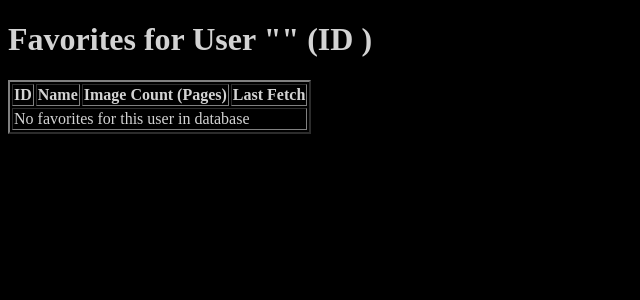
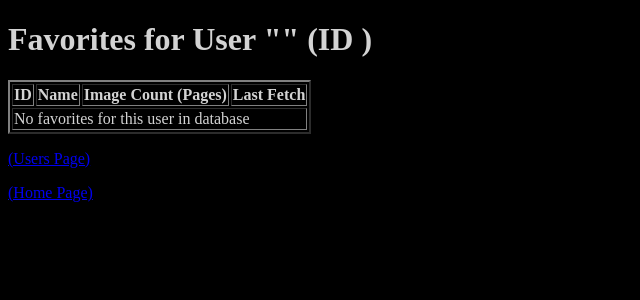
Before and after one commit to balparda/fapfavorites, a Django app: template templates/viewer/favorites.html in a window 1280 px wide. Shown: the top 300 px of the page, without its empty margins (0-640 px from the left). Run offline with Django 4.2, Linux system fonts and the light colour scheme; the template is opened without the code that fills it, so the values that code supplies are empty.

Commit message:
useful navigation links added

```diff
--- a/templates/viewer/duplicate.html
+++ b/templates/viewer/duplicate.html
@@ -44,7 +44,9 @@
       {% endfor %}
     </table>
 
-  <p>{% if previous_key %}<a href='{% url "duplicate" previous_key.0 %}'>&#11013;&nbsp;&nbsp;PREV</a>&nbsp;&nbsp;{% endif %}&nbsp;&nbsp;&#10037;&nbsp;&nbsp;<a href='{% url "duplicates" %}'>&#11014;</a>&nbsp;&nbsp;&#10037;&nbsp;&nbsp;{% if next_key %}&nbsp;&nbsp;<a href='{% url "duplicate" next_key.0 %}'>NEXT&nbsp;&nbsp;&#10145;</a>{% endif %}</p>
+    <p>{% if previous_key %}<a href='{% url "duplicate" previous_key.0 %}'>&#11013;&nbsp;&nbsp;PREV</a>&nbsp;&nbsp;{% endif %}&nbsp;&nbsp;&#10037;&nbsp;&nbsp;<a href='{% url "duplicates" %}'>&#11014;</a>&nbsp;&nbsp;&#10037;&nbsp;&nbsp;{% if next_key %}&nbsp;&nbsp;<a href='{% url "duplicate" next_key.0 %}'>NEXT&nbsp;&nbsp;&#10145;</a>{% endif %}</p>
+
+    <p><a href='{% url "index" %}'>(Home Page)</a></p>
 
   </body>
 </html>
--- a/templates/viewer/duplicates.html
+++ b/templates/viewer/duplicates.html
@@ -29,5 +29,7 @@
       {% endfor %}
     </table>
 
+    <p><a href='{% url "index" %}'>(Home Page)</a></p>
+
   </body>
 </html>
--- a/templates/viewer/favorite.html
+++ b/templates/viewer/favorite.html
@@ -34,5 +34,11 @@
       {% endfor %}
     </table>
 
+    <p><a href='{% url "favorites" user_id %}'>(User &quot;{{ user_name|escape }}&quot; Page)</a></p>
+
+    <p><a href='{% url "users" %}'>(Users Page)</a></p>
+
+    <p><a href='{% url "index" %}'>(Home Page)</a></p>
+
   </body>
 </html>
--- a/templates/viewer/favorites.html
+++ b/templates/viewer/favorites.html
@@ -27,5 +27,9 @@
       {% endfor %}
     </table>
 
+    <p><a href='{% url "users" %}'>(Users Page)</a></p>
+
+    <p><a href='{% url "index" %}'>(Home Page)</a></p>
+
   </body>
 </html>
--- a/templates/viewer/tag.html
+++ b/templates/viewer/tag.html
@@ -8,5 +8,7 @@
 
     <h1>Tag {{ name|escape }} (ID {{ tag_id }})</h1>
 
+    <p><a href='{% url "index" %}'>(Home Page)</a></p>
+
   </body>
 </html>
--- a/templates/viewer/tags.html
+++ b/templates/viewer/tags.html
@@ -20,5 +20,7 @@
       {% endfor %}
     </table>
 
+    <p><a href='{% url "index" %}'>(Home Page)</a></p>
+
   </body>
 </html>
--- a/templates/viewer/users.html
+++ b/templates/viewer/users.html
@@ -20,5 +20,7 @@
       {% endfor %}
     </table>
 
+    <p><a href='{% url "index" %}'>(Home Page)</a></p>
+
   </body>
 </html>
```
